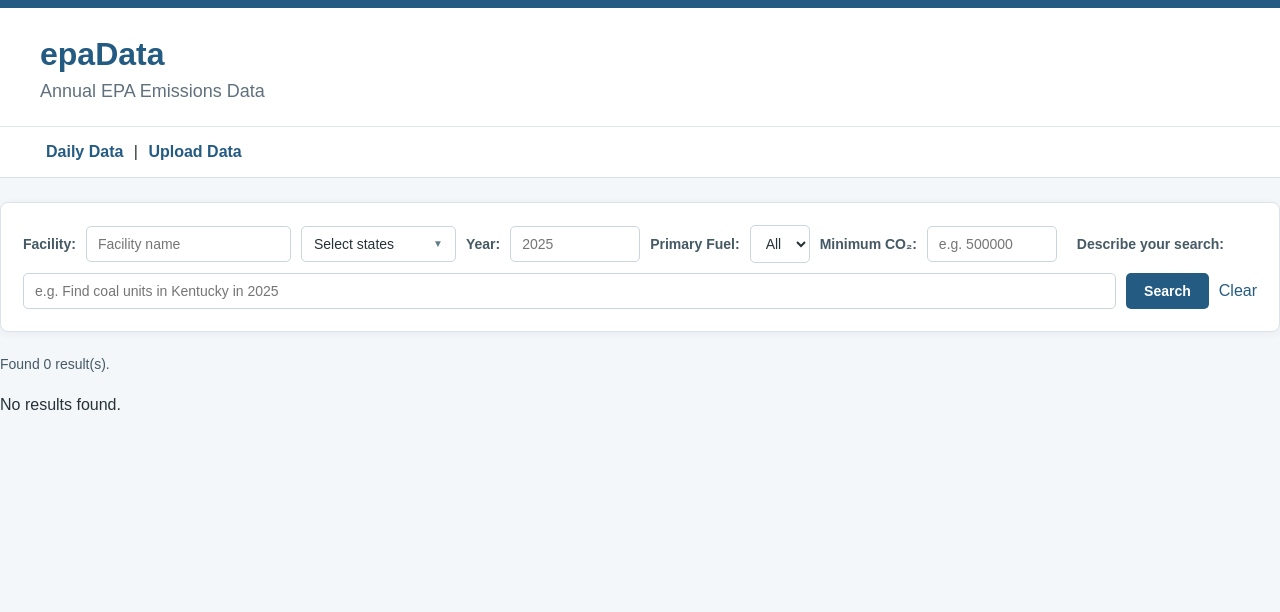
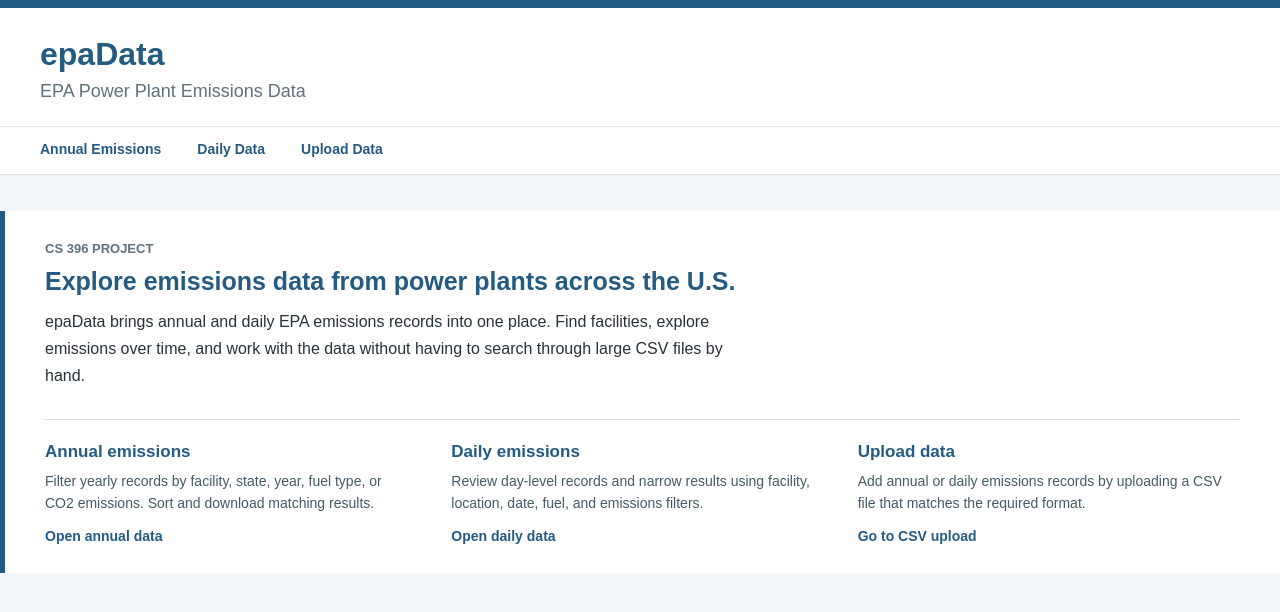
Before and after one commit to ampron07/CS396EPAProject, a Flask app: page / in a window 1280 px wide. Shown: the top 612 px of the page. Run offline with Flask 3, Linux system fonts and the light colour scheme.

Commit message:
Add emissions data homepage

```diff
--- a/app/routes.py
+++ b/app/routes.py
@@ -243,6 +243,12 @@ def build_daily_query(
 
 
 @main.route("/")
+def home():
+
+    return render_template("home.html")
+
+
+@main.route("/annual")
 def index():
 
     session = Session()
--- a/app/static/style.css
+++ b/app/static/style.css
@@ -93,6 +93,91 @@ h2 + p a {
 h2 + p a:hover {
     color: #163d59;
     text-decoration: none;
+}
+
+.home-tabs {
+    display: flex;
+    flex-wrap: wrap;
+    gap: 4px;
+    margin: 0;
+    padding: 0 max(24px, calc((100% - 1400px) / 2 + 24px));
+    background-color: #ffffff;
+    border-top: 1px solid #e1e7eb;
+    border-bottom: 1px solid #d9e0e5;
+}
+
+.home-tabs a {
+    display: block;
+    padding: 14px 16px;
+    border-bottom: 3px solid transparent;
+    color: #245b82;
+    font-size: 14px;
+    font-weight: 600;
+}
+
+.home-tabs a:hover {
+    border-bottom-color: #245b82;
+    background-color: #f4f7fa;
+    text-decoration: none;
+}
+
+.home-main {
+    max-width: 1400px;
+    margin: 36px auto;
+    padding: 28px 40px;
+    border-left: 5px solid #245b82;
+    background-color: #ffffff;
+}
+
+.home-main .home-eyebrow {
+    margin: 0 0 8px;
+    color: #60717d;
+    font-size: 13px;
+    font-weight: 700;
+    text-transform: uppercase;
+}
+
+.home-main h3 {
+    margin: 0 0 12px;
+    color: #245b82;
+    font-size: 25px;
+}
+
+.home-main .home-description {
+    max-width: 720px;
+    margin: 0;
+    line-height: 1.7;
+}
+
+.home-features {
+    display: grid;
+    grid-template-columns: repeat(3, minmax(0, 1fr));
+    gap: 24px;
+    margin-top: 30px;
+    padding-top: 22px;
+    border-top: 1px solid #d9e0e5;
+}
+
+.home-features article {
+    padding-right: 18px;
+}
+
+.home-features h4 {
+    margin: 0 0 8px;
+    color: #245b82;
+    font-size: 17px;
+}
+
+.home-features p {
+    margin: 0 0 12px;
+    color: #455a64;
+    font-size: 14px;
+    line-height: 1.6;
+}
+
+.home-features a {
+    font-size: 14px;
+    font-weight: 600;
 }
 
 
@@ -516,6 +601,21 @@ input[type="checkbox"] {
         padding-right: 20px;
     }
 
+    .home-tabs {
+        padding-left: 12px;
+        padding-right: 12px;
+    }
+
+    .home-main {
+        margin: 24px 20px;
+        padding: 24px;
+    }
+
+    .home-features {
+        grid-template-columns: 1fr;
+        gap: 20px;
+    }
+
     form,
     body > p,
     body > table,
@@ -570,6 +670,10 @@ input[type="checkbox"] {
         font-size: 16px;
     }
 
+    .home-main h3 {
+        font-size: 21px;
+    }
+
     .pagination {
         flex-wrap: wrap;
     }
--- a/app/templates/daily.html
+++ b/app/templates/daily.html
@@ -26,6 +26,12 @@
     <h2>Daily EPA Emissions Data</h2>
 
     <p>
+
+        <a href="{{ url_for('main.home') }}">
+            Home
+        </a>
+
+        |
 
         <a href="{{ url_for('main.index') }}">
             Annual Emissions
--- /dev/null
+++ b/app/templates/home.html
@@ -0,0 +1,50 @@
+<!DOCTYPE html>
+<html lang="en">
+
+<head>
+    <meta charset="UTF-8">
+    <meta name="viewport" content="width=device-width, initial-scale=1.0">
+    <title>epaData</title>
+    <link rel="stylesheet" href="{{ url_for('static', filename='style.css') }}">
+</head>
+
+<body>
+    <h1>epaData</h1>
+    <h2>EPA Power Plant Emissions Data</h2>
+
+    <nav class="home-tabs" aria-label="Main navigation">
+        <a href="{{ url_for('main.index') }}">Annual Emissions</a>
+        <a href="{{ url_for('main.daily') }}">Daily Data</a>
+        <a href="{{ url_for('main.upload') }}">Upload Data</a>
+    </nav>
+
+    <main class="home-main">
+        <p class="home-eyebrow">CS 396 Project</p>
+        <h3>Explore emissions data from power plants across the U.S.</h3>
+        <p class="home-description">
+            epaData brings annual and daily EPA emissions records into one place.
+            Find facilities, explore emissions over time, and work with the data
+            without having to search through large CSV files by hand.
+        </p>
+
+        <section class="home-features" aria-label="Available pages">
+            <article>
+                <h4>Annual emissions</h4>
+                <p>Filter yearly records by facility, state, year, fuel type, or CO2 emissions. Sort and download matching results.</p>
+                <a href="{{ url_for('main.index') }}">Open annual data</a>
+            </article>
+            <article>
+                <h4>Daily emissions</h4>
+                <p>Review day-level records and narrow results using facility, location, date, fuel, and emissions filters.</p>
+                <a href="{{ url_for('main.daily') }}">Open daily data</a>
+            </article>
+            <article>
+                <h4>Upload data</h4>
+                <p>Add annual or daily emissions records by uploading a CSV file that matches the required format.</p>
+                <a href="{{ url_for('main.upload') }}">Go to CSV upload</a>
+            </article>
+        </section>
+    </main>
+</body>
+
+</html>
--- a/app/templates/index.html
+++ b/app/templates/index.html
@@ -26,6 +26,12 @@
     <h2>Annual EPA Emissions Data</h2>
 
     <p>
+
+        <a href="{{ url_for('main.home') }}">
+            Home
+        </a>
+
+        |
 
         <a href="{{ url_for('main.daily') }}">
             Daily Data
--- a/app/templates/upload.html
+++ b/app/templates/upload.html
@@ -29,6 +29,12 @@
 <!-- Navigation -->
 
 <p>
+
+    <a href="{{ url_for('main.home') }}">
+        Home
+    </a>
+
+    |
 
     <a href="{{ url_for('main.index') }}">
         Annual Data
```
